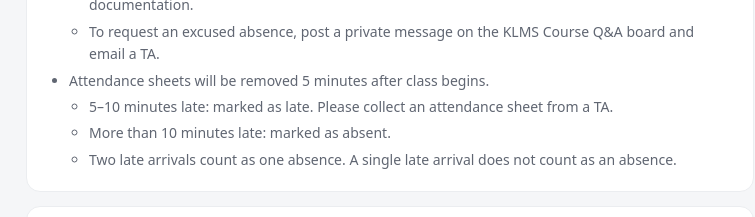
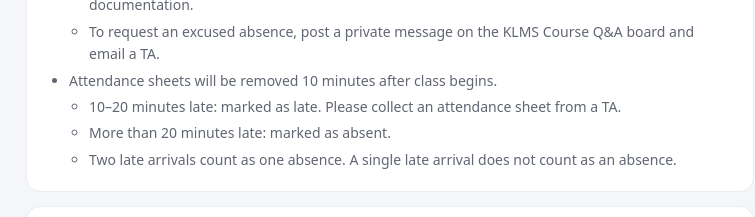
Before and after one commit to aicollege-colloquium/aicollege-colloquium.github.io, a plain HTML site: page index.html in a window 1280 px wide. Shown: the part 2949-3166 px from the top of the page, without its empty margins (250-1005 px from the left). Drawn offline with Linux system fonts and the light colour scheme.

Commit message:
Update attendance grace period to 10 minutes and late limit to 20

```diff
--- a/index.html
+++ b/index.html
@@ -351,10 +351,10 @@
               <li>To request an excused absence, post a private message on the KLMS Course Q&amp;A board and email a TA.</li>
             </ul>
           </li>
-          <li>Attendance sheets will be removed 5 minutes after class begins.
+          <li>Attendance sheets will be removed 10 minutes after class begins.
             <ul>
-              <li>5–10 minutes late: marked as late. Please collect an attendance sheet from a TA.</li>
-              <li>More than 10 minutes late: marked as absent.</li>
+              <li>10–20 minutes late: marked as late. Please collect an attendance sheet from a TA.</li>
+              <li>More than 20 minutes late: marked as absent.</li>
               <li>Two late arrivals count as one absence. A single late arrival does not count as an absence.</li>
             </ul>
           </li>
```
